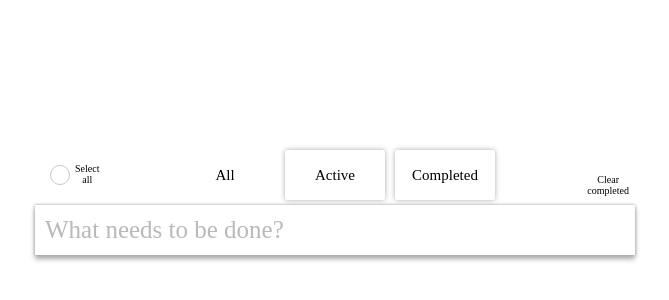
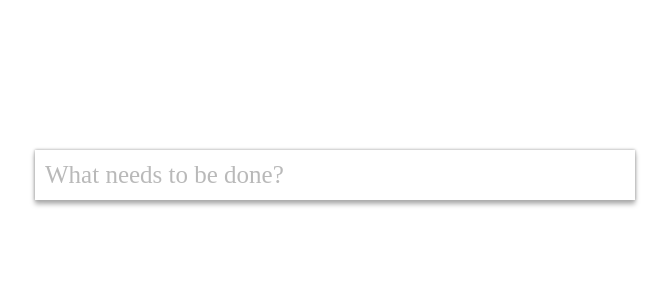
Before and after one commit to arturzybin/react-todo, a React (Create React App) app: page / in a window 1280 px wide. Shown: the part 50-350 px from the top of the page, without its empty margins (305-974 px from the left). Built offline with nearby package versions, Linux system fonts and the light colour scheme.

Commit message:
add menu hiding when tasklist is empty

```diff
--- a/src/App.js
+++ b/src/App.js
@@ -126,23 +126,27 @@ class App extends React.Component {
 
   render() {
     const allSelected = this.checkAllSelected();
+    const {tasks, choosenCategory} = this.state;
 
     return(
       <div className="todo">
-        <Menu
+        {tasks.length
+          ? <Menu
             onChangeCategory={this.changeCategory}
             onClearCompleted={this.clearCompleted}
             onSelectAll={this.selectAll}
             onUnselectAll={this.unselectAll}
             allSelected={allSelected}
           />
+          : null
+        }
 
         <div className="todo__body">
           <Add onAddTask={this.addTask} />
 
           <TaskList
-            data={this.state.tasks}
-            category={this.state.choosenCategory}
+            data={tasks}
+            category={choosenCategory}
             onTaskToggle={this.toggleTask}
             onTextChange={this.changeTaskText}
             onDeleteTask={this.deleteTask}
```
Lines whose indentation alone changed are shown as unchanged.
